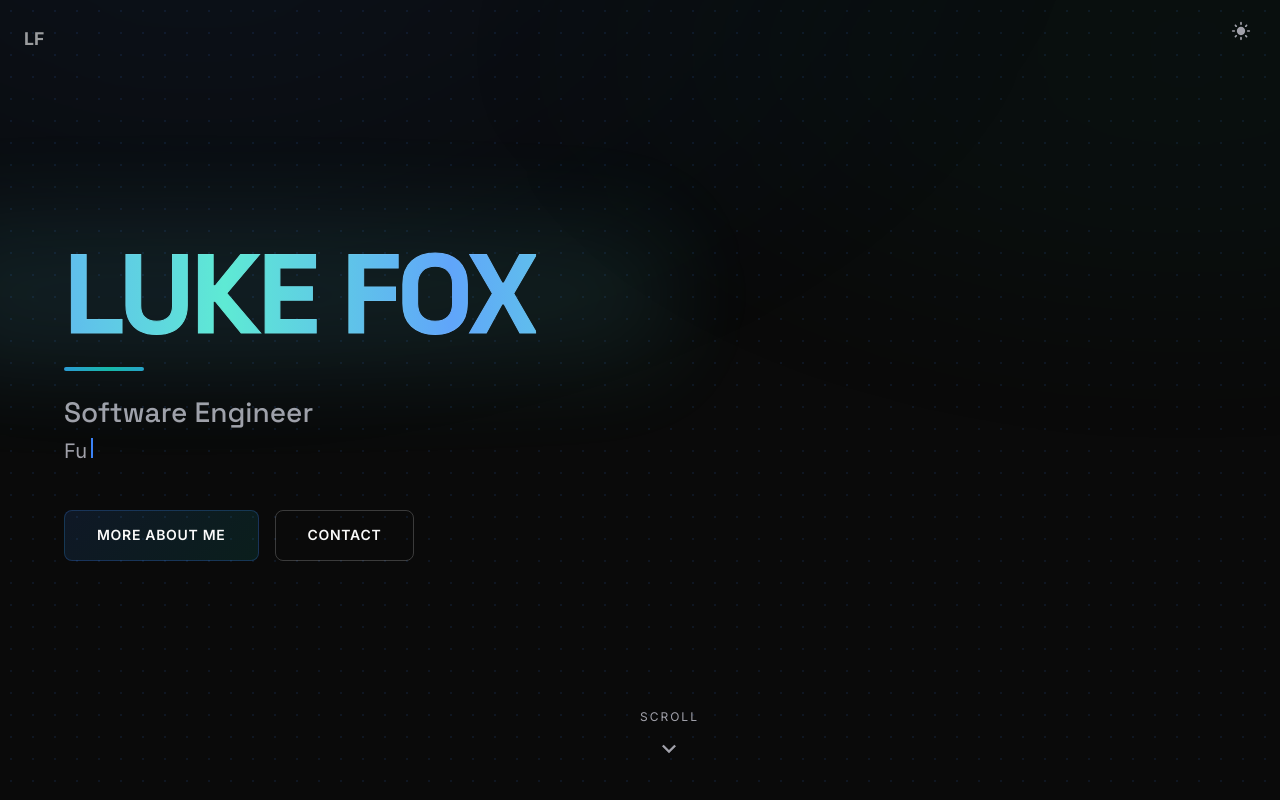
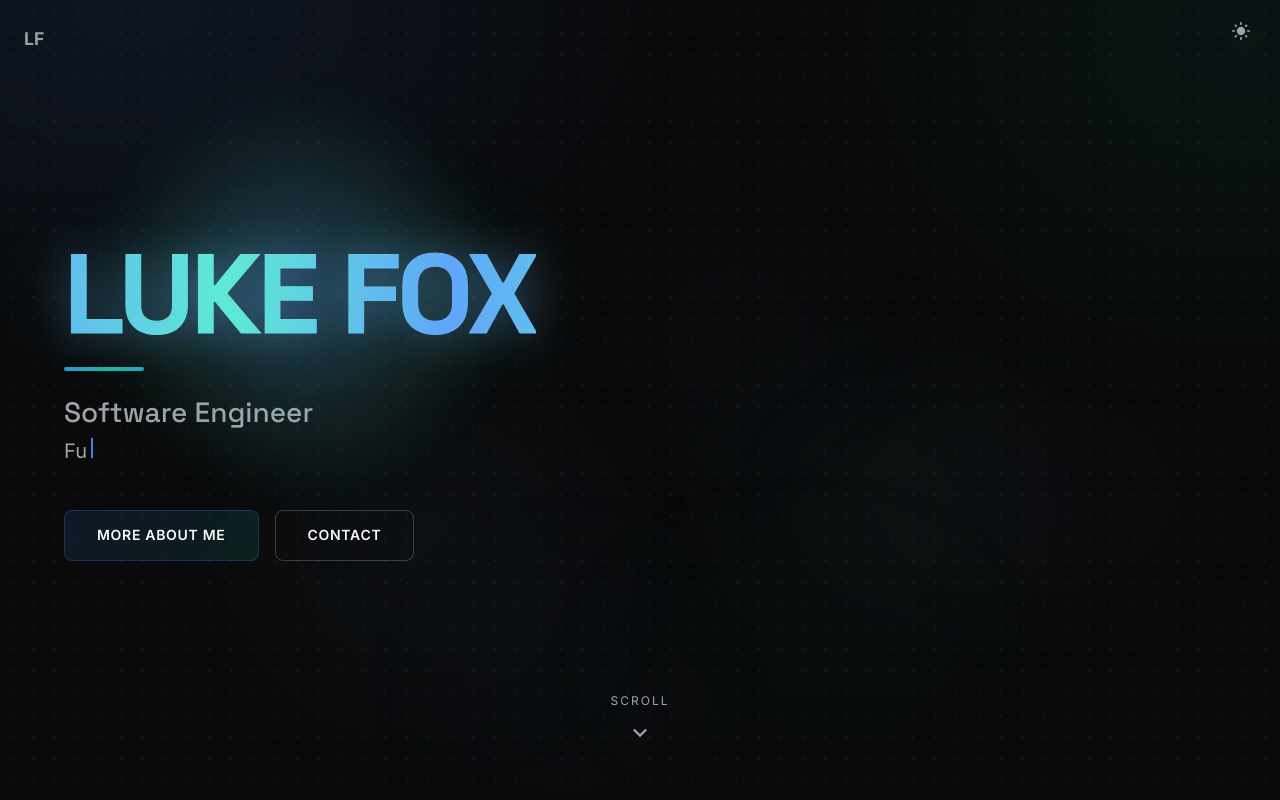
Before and after one commit to luke-foxed/Portfolio-V2, a React (Create React App) app: page / in a window 1280 px wide. Shown: the top 800 px of the page. Built offline with nearby package versions, Linux system fonts and the light colour scheme.

Commit message:
fixups and style improvements

```diff
--- a/src/components/sections/Contact.tsx
+++ b/src/components/sections/Contact.tsx
@@ -82,8 +82,9 @@ export const Contact: React.FC = () => {
             mx: 'auto',
           }}
         >
-          <SectionHeader title="Let's Work Together" icon={<Handshake />} />
-
+          <Box sx={{ display: 'flex', justifyContent: 'center', '& > div': { mb: 3 } }}>
+            <SectionHeader title="Contact Me" shortTitle="Contact Me" icon={<Handshake />} />
+          </Box>
           <Typography
             component={motion.p}
             variants={fadeUp}
@@ -108,6 +109,9 @@ export const Contact: React.FC = () => {
               sx={{
                 fontFamily: '"JetBrains Mono", monospace',
                 fontWeight: 500,
+                fontSize: { xs: '1rem', sm: '1.1rem', md: '1.35rem' },
+                wordBreak: 'break-all',
+                textAlign: 'center',
                 background: isDark
                   ? 'linear-gradient(135deg, #60a5fa 0%, #5eead4 100%)'
                   : 'linear-gradient(135deg, #2563eb 0%, #14b8a6 100%)',
--- a/src/components/sections/Home.tsx
+++ b/src/components/sections/Home.tsx
@@ -44,35 +44,124 @@ export const Home: React.FC = () => {
         }}
       />
 
+      {/* Abstract scattered glows – varied positions, sizes, timings */}
       <Box
         sx={{
           position: 'absolute',
-          top: '-30%',
-          left: '-20%',
-          width: '120%',
-          height: '100%',
+          top: '-20%',
+          left: '-10%',
+          width: '70%',
+          height: '70%',
           background: isDark
-            ? 'radial-gradient(ellipse at 30% 20%, rgba(59, 130, 246, 0.08) 0%, transparent 60%)'
-            : 'radial-gradient(ellipse at 30% 20%, rgba(59, 130, 246, 0.1) 0%, transparent 60%)',
-          filter: 'blur(80px)',
-          animation: 'orb-breathe 10s ease-in-out infinite',
-          willChange: 'transform, opacity',
+            ? 'radial-gradient(ellipse at 30% 30%, rgba(59, 130, 246, 0.12) 0%, transparent 65%)'
+            : 'radial-gradient(ellipse at 30% 30%, rgba(59, 130, 246, 0.14) 0%, transparent 65%)',
+          filter: 'blur(70px)',
+          animation: 'orb-breathe 11s ease-in-out infinite',
           pointerEvents: 'none',
         }}
       />
       <Box
         sx={{
           position: 'absolute',
-          top: '-20%',
-          right: '-25%',
-          width: '110%',
-          height: '90%',
+          top: '-15%',
+          right: '-15%',
+          width: '60%',
+          height: '75%',
           background: isDark
-            ? 'radial-gradient(ellipse at 70% 30%, rgba(20, 184, 166, 0.06) 0%, transparent 55%)'
-            : 'radial-gradient(ellipse at 70% 30%, rgba(20, 184, 166, 0.08) 0%, transparent 55%)',
+            ? 'radial-gradient(ellipse at 70% 25%, rgba(20, 184, 166, 0.1) 0%, transparent 60%)'
+            : 'radial-gradient(ellipse at 70% 25%, rgba(20, 184, 166, 0.12) 0%, transparent 60%)',
+          filter: 'blur(75px)',
+          animation: 'orb-breathe-alt 14s ease-in-out 2.5s infinite',
+          pointerEvents: 'none',
+        }}
+      />
+      <Box
+        sx={{
+          position: 'absolute',
+          bottom: '5%',
+          left: '10%',
+          width: '45%',
+          height: '50%',
+          background: isDark
+            ? 'radial-gradient(circle at center, rgba(96, 165, 250, 0.08) 0%, transparent 70%)'
+            : 'radial-gradient(circle at center, rgba(59, 130, 246, 0.1) 0%, transparent 70%)',
+          filter: 'blur(60px)',
+          animation: 'orb-float 13s ease-in-out 1s infinite',
+          pointerEvents: 'none',
+        }}
+      />
+      <Box
+        sx={{
+          position: 'absolute',
+          bottom: '15%',
+          right: '5%',
+          width: '50%',
+          height: '45%',
+          background: isDark
+            ? 'radial-gradient(circle at center, rgba(94, 234, 212, 0.07) 0%, transparent 65%)'
+            : 'radial-gradient(circle at center, rgba(20, 184, 166, 0.09) 0%, transparent 65%)',
+          filter: 'blur(65px)',
+          animation: 'orb-drift 16s ease-in-out 4s infinite',
+          pointerEvents: 'none',
+        }}
+      />
+      <Box
+        sx={{
+          position: 'absolute',
+          top: '40%',
+          left: '50%',
+          width: '55%',
+          height: '40%',
+          background: isDark
+            ? 'radial-gradient(ellipse at center, rgba(129, 140, 248, 0.06) 0%, transparent 60%)'
+            : 'radial-gradient(ellipse at center, rgba(99, 102, 241, 0.08) 0%, transparent 60%)',
           filter: 'blur(80px)',
-          animation: 'orb-breathe-alt 12s ease-in-out 2s infinite',
-          willChange: 'transform, opacity',
+          animation: 'orb-sway 18s ease-in-out 0.5s infinite',
+          pointerEvents: 'none',
+        }}
+      />
+      <Box
+        sx={{
+          position: 'absolute',
+          top: '20%',
+          right: '25%',
+          width: '35%',
+          height: '45%',
+          background: isDark
+            ? 'radial-gradient(circle at center, rgba(59, 130, 246, 0.06) 0%, transparent 55%)'
+            : 'radial-gradient(circle at center, rgba(37, 99, 235, 0.08) 0%, transparent 55%)',
+          filter: 'blur(55px)',
+          animation: 'orb-pulse-slow 9s ease-in-out 3s infinite',
+          pointerEvents: 'none',
+        }}
+      />
+      <Box
+        sx={{
+          position: 'absolute',
+          bottom: '-10%',
+          left: '35%',
+          width: '55%',
+          height: '55%',
+          background: isDark
+            ? 'radial-gradient(ellipse at 50% 50%, rgba(20, 184, 166, 0.05) 0%, transparent 58%)'
+            : 'radial-gradient(ellipse at 50% 50%, rgba(20, 184, 166, 0.07) 0%, transparent 58%)',
+          filter: 'blur(70px)',
+          animation: 'orb-float 15s ease-in-out 6s infinite reverse',
+          pointerEvents: 'none',
+        }}
+      />
+      <Box
+        sx={{
+          position: 'absolute',
+          top: '60%',
+          right: '35%',
+          width: '40%',
+          height: '50%',
+          background: isDark
+            ? 'radial-gradient(circle at center, rgba(96, 165, 250, 0.05) 0%, transparent 62%)'
+            : 'radial-gradient(circle at center, rgba(59, 130, 246, 0.07) 0%, transparent 62%)',
+          filter: 'blur(60px)',
+          animation: 'orb-drift 12s ease-in-out 2s infinite',
           pointerEvents: 'none',
         }}
       />
@@ -103,20 +192,41 @@ export const Home: React.FC = () => {
               sx={{
                 position: 'absolute',
                 top: '50%',
-                left: '-30%',
-                right: '-30%',
-                transform: 'translateY(-50%)',
-                height: '200%',
-                background: isDark
-                  ? 'radial-gradient(ellipse at center, rgba(96,165,250,0.13) 0%, rgba(94,234,212,0.1) 30%, transparent 70%)'
-                  : 'radial-gradient(ellipse at center, rgba(37,99,235,0.08) 0%, rgba(20,184,166,0.06) 30%, transparent 70%)',
-                backgroundSize: '300% 100%',
-                animation: 'hero-shimmer 12s linear infinite, glow-pulse 4s ease-in-out infinite',
-                filter: 'blur(50px)',
-                willChange: 'background-position, opacity',
+                left: '50%',
+                transform: 'translate(-50%, -50%)',
+                width: 'min(85vw, 480px)',
+                height: 'min(85vw, 480px)',
+                animation: 'hero-glow-pulse 6s ease-in-out infinite',
                 pointerEvents: 'none',
               }}
-            />
+            >
+              <Box
+                sx={{
+                  position: 'absolute',
+                  inset: 0,
+                  borderRadius: '50%',
+                  background: isDark
+                    ? 'radial-gradient(circle at center, rgba(96,165,250,0.32) 0%, rgba(94,234,212,0.12) 38%, transparent 60%)'
+                    : 'radial-gradient(circle at center, rgba(37,99,235,0.24) 0%, rgba(20,184,166,0.1) 38%, transparent 60%)',
+                  animation: 'hero-glow-shape 6s ease-in-out infinite, hero-glow-blue-fade 6s ease-in-out infinite',
+                  filter: 'blur(40px)',
+                  willChange: 'transform, opacity',
+                }}
+              />
+              <Box
+                sx={{
+                  position: 'absolute',
+                  inset: 0,
+                  borderRadius: '50%',
+                  background: isDark
+                    ? 'radial-gradient(circle at center, rgba(94,234,212,0.28) 0%, rgba(96,165,250,0.1) 38%, transparent 60%)'
+                    : 'radial-gradient(circle at center, rgba(20,184,166,0.22) 0%, rgba(37,99,235,0.08) 38%, transparent 60%)',
+                  animation: 'hero-glow-shape 6s ease-in-out infinite, hero-glow-teal-fade 6s ease-in-out infinite',
+                  filter: 'blur(40px)',
+                  willChange: 'transform, opacity',
+                }}
+              />
+            </Box>
             <Typography
               component="h1"
               sx={{
@@ -135,6 +245,9 @@ export const Home: React.FC = () => {
                 WebkitTextFillColor: 'transparent',
                 backgroundClip: 'text',
                 WebkitTextStroke: isDark ? '1px rgba(255, 255, 255, 0.06)' : '1px rgba(15, 23, 42, 0.05)',
+                filter: isDark
+                  ? 'drop-shadow(0 0 20px rgba(96, 165, 250, 0.35)) drop-shadow(0 0 40px rgba(94, 234, 212, 0.2))'
+                  : 'drop-shadow(0 0 18px rgba(59, 130, 246, 0.4)) drop-shadow(0 0 36px rgba(20, 184, 166, 0.25))',
               }}
             >
               LUKE FOX
@@ -266,15 +379,19 @@ export const Home: React.FC = () => {
         onClick={scrollToAbout}
         sx={{
           position: 'absolute',
-          bottom: 40,
-          left: '50%',
-          transform: 'translateX(-50%)',
-          cursor: 'pointer',
+          bottom: { xs: 24, md: 40 },
+          left: 0,
+          right: 0,
           display: 'flex',
           flexDirection: 'column',
           alignItems: 'center',
+          justifyContent: 'center',
           gap: 1,
           zIndex: 1,
+          cursor: 'pointer',
+          py: 2,
+          px: 3,
+          minHeight: 56,
         }}
       >
         <Typography
@@ -284,9 +401,22 @@ export const Home: React.FC = () => {
             fontSize: '0.75rem',
             letterSpacing: 2,
             textTransform: 'uppercase',
+            display: { xs: 'none', md: 'block' },
           }}
         >
           Scroll
+        </Typography>
+        <Typography
+          variant="caption"
+          sx={{
+            color: 'text.secondary',
+            fontSize: '0.75rem',
+            letterSpacing: 2,
+            textTransform: 'uppercase',
+            display: { xs: 'block', md: 'none' },
+          }}
+        >
+          Tap
         </Typography>
         <KeyboardArrowDown
           sx={{
--- a/src/index.css
+++ b/src/index.css
@@ -55,6 +55,31 @@ body {
   50% { opacity: 1; }
 }
 
+/* Hero text glow: shape morph (smooth) */
+@keyframes hero-glow-shape {
+  0%, 100% { transform: scale(1); }
+  25% { transform: scale(1.05, 0.96); }
+  50% { transform: scale(0.96, 1.05); }
+  75% { transform: scale(1.03, 0.98); }
+}
+
+/* Hero text glow: smooth blue ↔ teal crossfade */
+@keyframes hero-glow-blue-fade {
+  0%, 100% { opacity: 1; }
+  50% { opacity: 0; }
+}
+
+@keyframes hero-glow-teal-fade {
+  0%, 100% { opacity: 0; }
+  50% { opacity: 1; }
+}
+
+/* Hero glow: overall pulse (disappear / reappear) */
+@keyframes hero-glow-pulse {
+  0%, 100% { opacity: 1; }
+  50% { opacity: 0.35; }
+}
+
 @keyframes orb-breathe {
   0%, 100% { transform: scale(1); opacity: 0.7; }
   50% { transform: scale(1.03); opacity: 1; }
@@ -63,6 +88,30 @@ body {
 @keyframes orb-breathe-alt {
   0%, 100% { transform: scale(1); opacity: 0.6; }
   50% { transform: scale(1.04); opacity: 0.9; }
+}
+
+/* Abstract / random-feeling glow motions */
+@keyframes orb-float {
+  0%, 100% { transform: translate(0, 0) scale(1); opacity: 0.5; }
+  33% { transform: translate(15px, -20px) scale(1.05); opacity: 0.75; }
+  66% { transform: translate(-10px, 10px) scale(0.98); opacity: 0.6; }
+}
+
+@keyframes orb-drift {
+  0%, 100% { transform: translate(0, 0) scale(1); opacity: 0.45; }
+  25% { transform: translate(-25px, 15px) scale(1.08); opacity: 0.7; }
+  50% { transform: translate(20px, -10px) scale(0.95); opacity: 0.5; }
+  75% { transform: translate(-5px, -25px) scale(1.02); opacity: 0.65; }
+}
+
+@keyframes orb-sway {
+  0%, 100% { transform: translate(0, 0) scale(1); opacity: 0.55; }
+  50% { transform: translate(30px, 20px) scale(1.1); opacity: 0.8; }
+}
+
+@keyframes orb-pulse-slow {
+  0%, 100% { transform: scale(1); opacity: 0.4; }
+  50% { transform: scale(1.15); opacity: 0.65; }
 }
 
 a {
```
Also changed, not shown: src/components/common/SectionHeader.tsx (+25 -2 lines), src/components/navbar/NabarMobile.tsx (+27 -6 lines).
